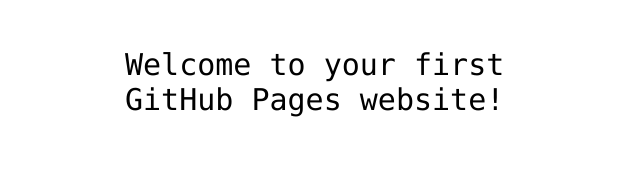
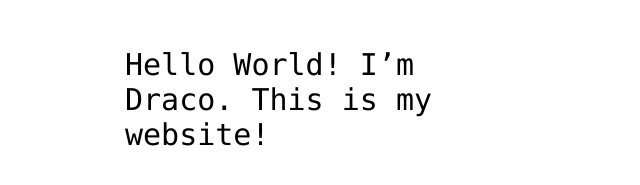
Before and after one commit to Dr4coDragon/Dr4coDragon.github.io, a plain HTML site: page index.html in a window 1280 px wide. Shown: the part 341-526 px from the top of the page, without its empty margins (315-955 px from the left). Drawn offline with Linux system fonts and the light colour scheme.

Commit message:
Added my username to index file
Small change in 15th line

```diff
--- a/index.html
+++ b/index.html
@@ -12,7 +12,6 @@
 <img src="https://octodex.github.com/images/daftpunktocat-thomas.gif" id="octocat" alt="octocat-gif" />
 
 <!-- Change this code here by copy and pasting your template on line 15 -->
-<p>Welcome to your first GitHub Pages website!</p>
-
+<p>Hello World! I’m Draco. This is my website!</p>
 </body>
 </html>
```
